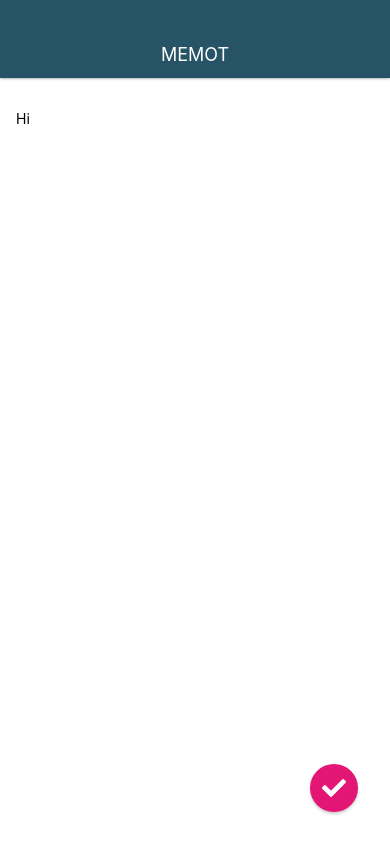
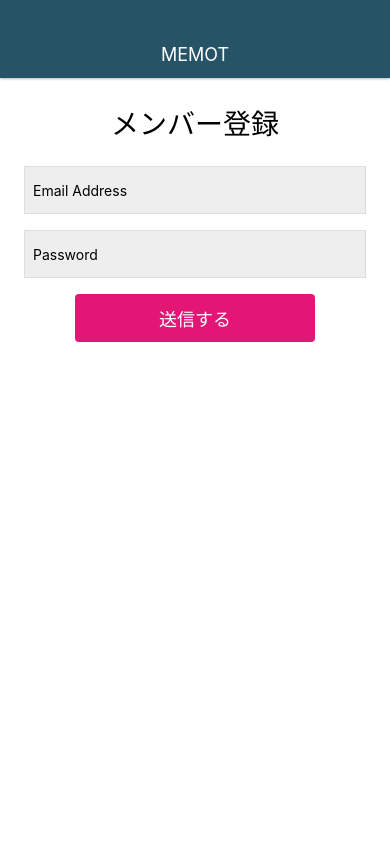
Before and after one commit to kosakatu/MemoApp, a React Native app: screen / in a window 390 px wide. Built offline with nearby package versions, Linux system fonts and the light colour scheme.

Commit message:
Create Login and Sign

```diff
--- a/App.js
+++ b/App.js
@@ -1,14 +1,14 @@
 import React from 'react';
 import { StyleSheet, View } from 'react-native';
 import Appbar from './src/components/Appbar';
-import MemoEditScreen from './src/screens/MemoEditScreen';
+import SignupScreen from './src/screens/SignupScreen';
 
 
 export default function App() {
   return (
     <View style={styles.container}>
       <Appbar />
-      <MemoEditScreen />
+      <SignupScreen />
     </View>
   );
 }
--- /dev/null
+++ b/src/screens/SignupScreen.js
@@ -0,0 +1,58 @@
+import React from 'react';
+import {
+  StyleSheet, View, Text, TextInput, Button, TouchableHighlight,
+} from 'react-native';
+
+class SignScreen extends React.Component {
+  render() {
+    return (
+      <View style={styles.container}>
+        <Text style={styles.title}>
+          メンバー登録
+        </Text>
+        <TextInput style={styles.input} value="Email Address" />
+        <TextInput style={styles.input} value="Password" />
+        <TouchableHighlight style={styles.submit} title="送信" onPress={() => {}} underlayColor="#C70F66">
+          <Text style={styles.buttonTitle}>送信する</Text>
+        </TouchableHighlight>
+      </View>
+    );
+  }
+}
+
+const styles = StyleSheet.create({
+  container: {
+    flex: 1,
+    width: '100%',
+    padding: 24,
+    backgroundColor: '#fff',
+  },
+  input: {
+    backgroundColor: '#eee',
+    height: 48,
+    marginBottom: 16,
+    borderWidth: 1,
+    borderColor: '#DDD',
+    padding: 8,
+  },
+  title: {
+    fontSize: 28,
+    alignSelf: 'center',
+    marginBottom: 24,
+  },
+  submit: {
+    backgroundColor: '#E31676',
+    height: 48,
+    borderRadius: 4,
+    justifyContent: 'center',
+    alignItems: 'center',
+    width: '70%',
+    alignSelf: 'center',
+  },
+  buttonTitle: {
+    color: '#fff',
+    fontSize: 18,
+  },
+});
+
+export default SignScreen;
```
Also changed, not shown: src/screens/LoginScreen.js (added, +58 -0 lines).
